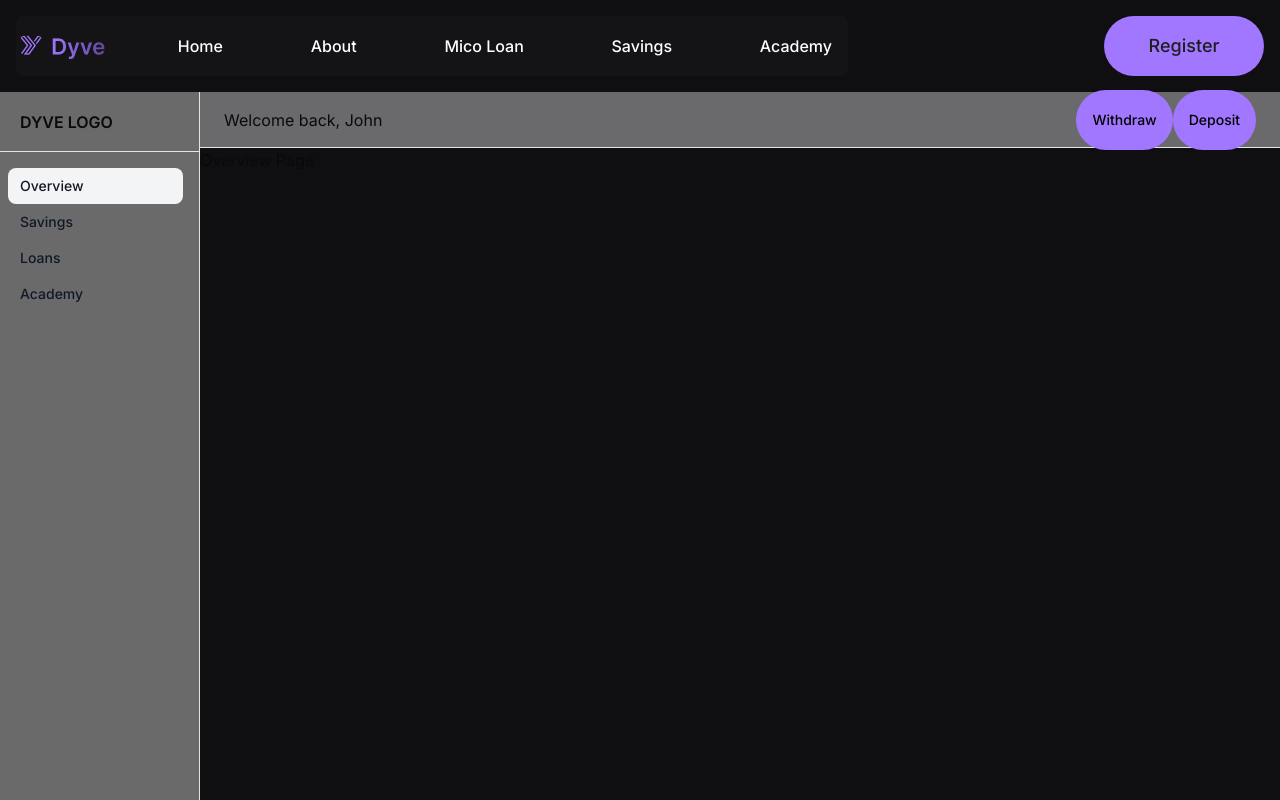
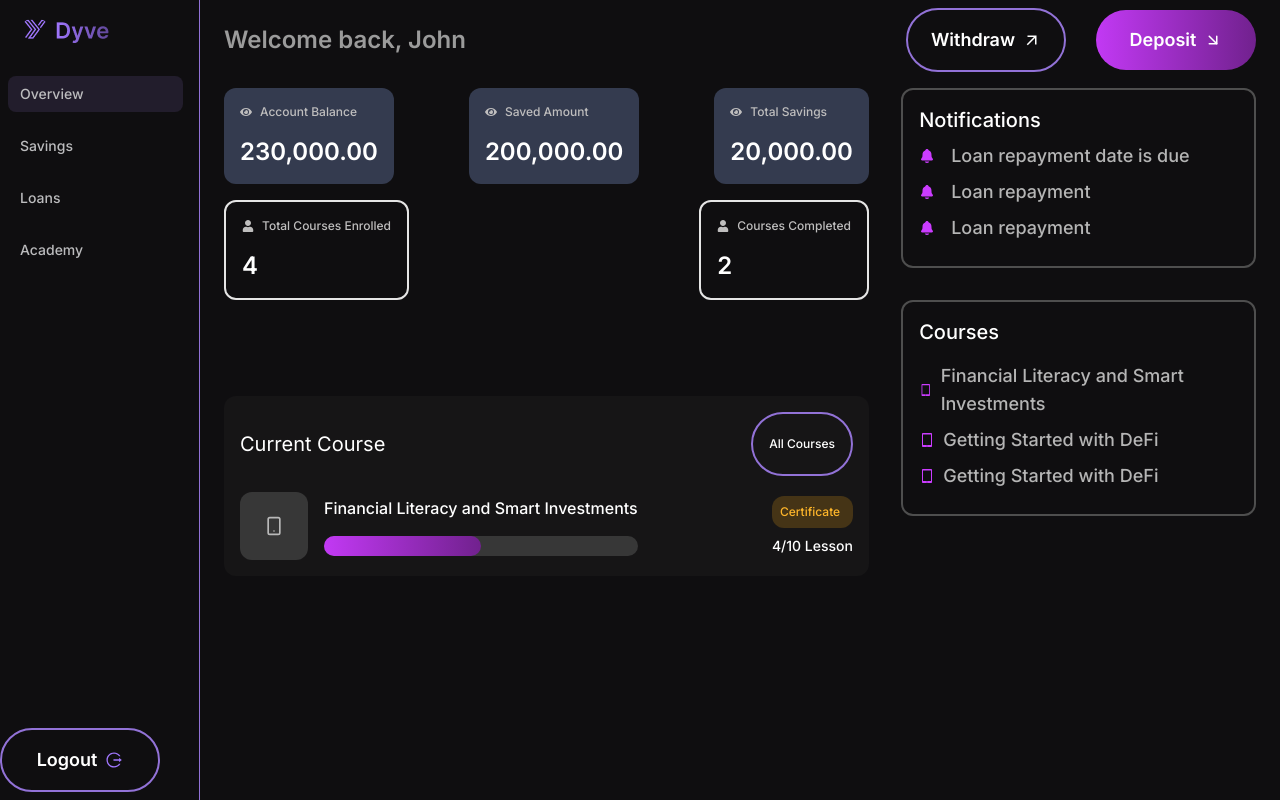
Before and after one commit to obah/dyve, a Next.js app in the folder dyve-nextjs/dyve/: page /dashboard in a window 1280 px wide. Shown: the top 800 px of the page. Built offline with nearby package versions, Linux system fonts and the light colour scheme.

Commit message:
hold current development of savings page

```diff
--- a/dyve-nextjs/dyve/app/dashboard/page.tsx
+++ b/dyve-nextjs/dyve/app/dashboard/page.tsx
@@ -1,7 +1,32 @@
+import Accounts from "@/components/dashboard/Accounts";
+import CourseCount from "@/components/dashboard/CourseCount";
+import CurrentCourse from "@/components/dashboard/CurrentCourse";
+import Notification from "@/components/dashboard/Notification";
+
 export default function Page() {
   return (
-    <section>
-      <h1>Overview Page</h1>
+    <section
+      className="px-6 py-8"
+    >
+
+      <div
+        className="flex flex-row justify-between"
+      >
+
+        <div
+          className="w-2/3"
+        >
+          <Accounts />
+
+          <CourseCount />
+
+          <CurrentCourse />
+        </div>
+
+        <Notification />
+
+      </div>
+
     </section>
   );
 }
--- a/dyve-nextjs/dyve/components/FeaturesCard.tsx
+++ b/dyve-nextjs/dyve/components/FeaturesCard.tsx
@@ -11,7 +11,7 @@ type PropT = {
 const FeaturesCard = ({data, idx}:{data:PropT, idx:number}) => {
   return (
     <div
-        className='bg-gradient-to-br from-purple-1/10 shadow-lg rounded-xl p-8 h-[244px] w-[550px] mr-10 border-[0.5px] border-slate-500 rounded-lg flex flex-row'
+        className='bg-gradient-to-r from-purple-1/10 shadow-lg rounded-xl p-8 h-[244px] w-[550px] mr-10 border-[0.5px] border-slate-500 rounded-lg flex flex-row'
     >
         <div
             className='flex flex-col justify-between'
--- a/dyve-nextjs/dyve/components/LayoutWrapper.tsx
+++ b/dyve-nextjs/dyve/components/LayoutWrapper.tsx
@@ -1,13 +1,18 @@
+"use client";
+
 import React, { PropsWithChildren } from 'react'
 import Navbar from './Navbar'
 import Footer from './Footer'
+import { usePathname } from 'next/navigation';
 
 const LayoutWrapper = ({children}: PropsWithChildren) => {
+  const pathname = usePathname();
+
   return (
     <div>
-        <Navbar/>
+        {!pathname.includes("dashboard") && <Navbar/> }
         <main>{children}</main>
-        <Footer />
+        {!pathname.includes("dashboard") && <Footer /> }
     </div>
   )
 }
--- /dev/null
+++ b/dyve-nextjs/dyve/components/dashboard/Accounts.tsx
@@ -0,0 +1,54 @@
+import { FaEye } from "react-icons/fa";
+
+
+const Accounts = () => {
+
+    const dataA:any = [
+        {
+            "title": "Account Balance",
+            "value": "230,000.00"
+        },
+        {
+            "title": "Saved Amount",
+            "value": "200,000.00"
+        },
+        {
+            "title": "Total Savings",
+            "value": "20,000.00"
+        }
+    ]
+
+
+  return (
+    <div className="mb-4">
+
+        <div
+            className="flex flex-row justify-between items-center"
+        >
+            {
+                dataA.map((cur:any, id:number) => (
+                    <div
+                        key={id}
+                        className="p-4 rounded-xl bg-background-3"
+                    >
+                        <p
+                            className="flex flex-row justify-start items-center text-white-5 text-xs font-medium mb-4"
+                        >
+                            <FaEye className="mr-2" />  {cur.title}
+                        </p>
+
+                        <p
+                            className="text-white text-2xl font-semibold"
+                        >
+                            {cur.value}
+                        </p>
+                    </div>
+                ))
+            }
+        </div>
+
+    </div>
+  )
+}
+
+export default Accounts
--- /dev/null
+++ b/dyve-nextjs/dyve/components/dashboard/CourseCount.tsx
@@ -0,0 +1,50 @@
+import { FaUser } from "react-icons/fa";
+
+const CourseCount = () => {
+
+    const dataB:any = [
+        {
+            "title": "Total Courses Enrolled",
+            "value": "4"
+        },
+        {
+            "title": "Courses Completed",
+            "value": "2"
+        }
+    ]
+
+  return (
+    <div
+        className='mb-24'
+    >
+
+        <div
+            className="flex flex-row justify-between items-center"
+        >
+            {
+                dataB.map((cur:any, idx:number) => (
+                    <div
+                        key={idx}
+                        className="p-4 rounded-xl border-2"
+                    >
+                        <p
+                            className="flex flex-row justify-start items-center text-white-5 text-xs font-medium mb-4"
+                        >
+                            <FaUser className="mr-2" />  {cur.title}
+                        </p>
+
+                        <p
+                            className="text-white text-2xl font-semibold"
+                        >
+                            {cur.value}
+                        </p>
+                    </div>
+                ))
+            }
+        </div>
+
+    </div>
+  )
+}
+
+export default CourseCount
--- /dev/null
+++ b/dyve-nextjs/dyve/components/dashboard/CurrentCourse.tsx
@@ -0,0 +1,76 @@
+import React from 'react'
+import { Button } from '../ui/button'
+import { FiSmartphone } from "react-icons/fi";
+
+const CurrentCourse = () => {
+  return (
+    <div
+        className='bg-black-2 rounded-xl p-4'
+    >
+        <div
+            className='mb-4 flex flex-row justify-between items-center'
+        >
+            <p
+                className='text-xl font-normal text-white'
+            >
+                Current Course
+            </p>
+
+            <Button
+                variant={"withdraw"}
+                className='text-xs font-medium'
+            >
+                All Courses
+            </Button>
+        </div>
+
+        <div
+            className='flex flex-row justify-between items-center'
+        >
+
+            <div
+                className='flex flex-row justify-between items-center'
+            >
+
+                <div
+                    className='mr-4 h-[68px] w-[68px] p-4 flex justify-center items-center bg-black-3 rounded-xl'
+                >
+                    <FiSmartphone className='text-white-2 text-xl' />
+                </div>
+
+                <div>
+                    <p
+                        className='text-base font-medium text-white mb-4'
+                    >
+                        Financial Literacy and Smart Investments
+                    </p>
+
+                    <div className='rounded-xl h-[20px] w-full bg-black-3'>
+                        <div className='rounded-xl w-1/2 h-full bg-gradient-to-r from-[#C239F4] to-[#71218E]'></div>
+                    </div>
+                </div>
+
+            </div>
+
+            <div
+                className='flex flex-col justify-between'
+            >
+                <p
+                    className='bg-[#FFB01633] rounded-xl text-xs text-[#FDB52A] font-medium p-2 mb-2'
+                >
+                    Certificate
+                </p>
+
+                <p
+                    className='text-white text-sm font-medium'
+                >
+                    4/10 Lesson
+                </p>
+            </div>
+
+        </div>
+    </div>
+  )
+}
+
+export default CurrentCourse
--- /dev/null
+++ b/dyve-nextjs/dyve/components/dashboard/Notification.tsx
@@ -0,0 +1,101 @@
+import { IoNotifications } from "react-icons/io5";
+import { IoMdTabletPortrait } from "react-icons/io";
+
+const Notification = () => {
+
+    const dataA:any = [
+        {
+            message: "Loan repayment date is due",
+            seen: false
+        },
+        {
+            message: "Loan repayment",
+            seen: false
+        },
+        {
+            message: "Loan repayment ",
+            seen: false
+        }
+    ]
+
+    const dataB:any = [
+        {
+            message: "Financial Literacy and Smart Investments",
+            seen: false
+        },
+        {
+            message: "Getting Started with DeFi",
+            seen: false
+        },
+        {
+            message: "Getting Started with DeFi",
+            seen: false
+        }
+    ]
+
+  return (
+    <div
+        className="flex flex-col items-end"
+    >
+
+        <div
+            className='mb-8 p-4 w-11/12 border-2 border-[#4E4E4E] rounded-xl'
+        >
+            <p
+                className='font-medium text-white text-xl mb-2'
+            >
+                Notifications
+            </p>
+
+            <div>
+                {
+                    dataA.map((cur:any, id:number) => (
+                        <div
+                            className="flex flex-row justify-start items-center mb-2"
+                        >
+                            <IoNotifications className="text-purple-5 font-medium mr-4" />
+
+                            <p
+                                className="font-medium text-lg text-white-8"
+                            >
+                                {cur.message}
+                            </p>
+                        </div>
+                    ))
+                }
+            </div>
+        </div>
+
+        <div
+            className='p-4 w-11/12 border-2 border-[#4E4E4E] rounded-xl'
+        >
+            <p
+                className='font-medium text-white text-xl mb-4'
+            >
+                Courses
+            </p>
+
+            <div>
+                {
+                    dataB.map((cur:any, id:number) => (
+                        <div
+                            className="flex flex-row justify-start items-center mb-2"
+                        >
+                            <IoMdTabletPortrait className="text-purple-5 font-medium mr-2" />
+
+                            <p
+                                className="font-medium text-lg text-white-8"
+                            >
+                                {cur.message}
+                            </p>
+                        </div>
+                    ))
+                }
+            </div>
+        </div>
+
+    </div>
+  )
+}
+
+export default Notification
--- a/dyve-nextjs/dyve/components/sidebar/index.tsx
+++ b/dyve-nextjs/dyve/components/sidebar/index.tsx
@@ -1,34 +1,66 @@
 import Link from "next/link";
 import { NavItem } from "./navItem";
 import { Button } from "../ui/button";
+import { MdArrowOutward } from "react-icons/md";
+import { FiArrowDownRight } from "react-icons/fi";
+import { AiOutlineLogout } from "react-icons/ai";
 
 export function Sidebar({ children }: { children: React.ReactNode }) {
   return (
     <div className="grid min-h-screen w-full lg:grid-cols-[200px_1fr]">
-      <div className="sticky top-0 block h-screen border-r bg-gray-100/40 dark:bg-gray-800/40">
+      <div className="sticky top-0 block h-screen border-r border-purple-4 bg-black-background">
         <div className="flex h-full max-h-screen flex-col gap-2">
-          <div className="flex h-[60px] items-center border-b px-5">
+          <div className="flex h-[60px] items-center px-5">
             <Link className="flex items-center gap-2 font-semibold" href="/">
-              <span className="">DYVE LOGO</span>
+              <img
+                src="/assets/logo.png"
+              />
             </Link>
           </div>
-          <div className="flex-1 overflow-auto py-2">
-            <nav className="grid items-start pl-2 pr-4 text-sm font-medium">
+          <div className="flex-1 overflow-auto py-2 flex flex-col justify-between">
+            <nav className="border-none grid items-start pl-2 pr-4 text-sm font-medium">
               <NavItem href="/dashboard">Overview</NavItem>
 
               <NavItem href="/dashboard/savings">Savings</NavItem>
               <NavItem href="/dashboard/microloan">Loans</NavItem>
               <NavItem href="/dashboard/academy">Academy</NavItem>
             </nav>
+
+            <Button
+              variant={"withdraw"}
+              className="w-[160px]"
+            >
+              Logout
+              <AiOutlineLogout className="ml-2 text-purple-1" />
+            </Button>
           </div>
         </div>
       </div>
       <div className="flex flex-col">
-        <header className="flex h-14 items-center justify-between gap-4 border-b bg-gray-100/40 px-6 dark:bg-gray-800/40">
-          <h1>Welcome back, John</h1>
-          <div>
-            <Button>Withdraw</Button>
-            <Button>Deposit</Button>
+        <header className="flex h-14 items-center justify-between gap-4 bg-black-background px-6 pt-6">
+          <h1
+            className="text-white-7 font-semibold text-2xl"
+          >
+            Welcome back, John
+          </h1>
+          <div
+            className="flex flex-row justify-between items-center w-[350px]"
+          >
+            <Button
+              variant={"withdraw"}
+              className="w-[160px]"
+            >
+              Withdraw
+              <MdArrowOutward className="ml-2" />
+            </Button>
+
+            <Button
+              variant={"deposit"}
+              className="w-[160px]"
+            >
+              Deposit
+              <FiArrowDownRight className="ml-2" />
+            </Button>
           </div>
         </header>
         {children}
--- a/dyve-nextjs/dyve/components/sidebar/navItem.tsx
+++ b/dyve-nextjs/dyve/components/sidebar/navItem.tsx
@@ -20,9 +20,9 @@ export function NavItem({
       href={href}
       onClick={onClickHandler}
       className={clsx(
-        "flex items-center gap-3 rounded-lg px-3 py-2 text-gray-900 transition-all hover:bg-gray-300 dark:text-gray-50 dark:hover:text-gray-50",
+        "mb-4 flex items-center gap-3 rounded-lg px-3 py-2 text-white-6 transition-all hover:bg-gray-300 dark:text-black hover:text-black",
         {
-          "bg-gray-100 dark:bg-gray-800": pathname === href,
+          "bg-purple-3 dark:bg-gray-800": pathname === href,
         },
       )}
     >
--- a/dyve-nextjs/dyve/components/ui/button.tsx
+++ b/dyve-nextjs/dyve/components/ui/button.tsx
@@ -22,6 +22,8 @@ const buttonVariants = cva(
         inActiveLink: "bg-transparent px-4 py-2 text-white font-medium text-md",
         auxBtn: "bg-purple-4 px-4 py-2 text-black-1 font-medium text-md",
         heroBtn: "bg-purple-1 text-lg text-black-1 py-4 px-8 hover:text-white hover:bg-primary/90",
+        withdraw: "border-2 border-purple-2 from-[#C239F4] to-[#71218E] text-lg text-white font-semibold p-2 hover:text-white hover:bg-primary/90",
+        deposit: "bg-gradient-to-r from-[#C239F4] to-[#71218E] text-lg text-white font-semibold p-2 hover:text-white hover:bg-primary/90",
       },
       size: {
         default: "h-[60px] px-4 py-[30px]",
--- a/dyve-nextjs/dyve/tailwind.config.ts
+++ b/dyve-nextjs/dyve/tailwind.config.ts
@@ -32,15 +32,22 @@ const config: Config = {
         "purple-2": "#9272D7",
         "purple-3": "#221D2C",
         "purple-4": "#9272D7",
+        "purple-5": "#CB3CFF",
         "black-background": "#0F0E10",
         "black-background-2": "#51515114",
         "black-1": "#1E1E1E",
+        "black-2": "#161516",
+        "black-3": "#373737",
         "background-2": "#111119",
+        "background-3": "#343B4F",
         "white-1": "#A7A5A5",
         "white-2": "#B9B9B9",
         "white-3": "#D1D1D1",
         "white-4": "#969696",
         "white-5": "#BFBEBE",
+        "white-6": "#BCBCBE",
+        "white-7": "#9B9B9B",
+        "white-8": "#B5B5B5",
         popover: {
           DEFAULT: "hsl(var(--popover))",
           foreground: "hsl(var(--popover-foreground))",
```
Also changed, not shown: dyve-nextjs/dyve/app/dashboard/savings/page.tsx (+21 -2 lines).
